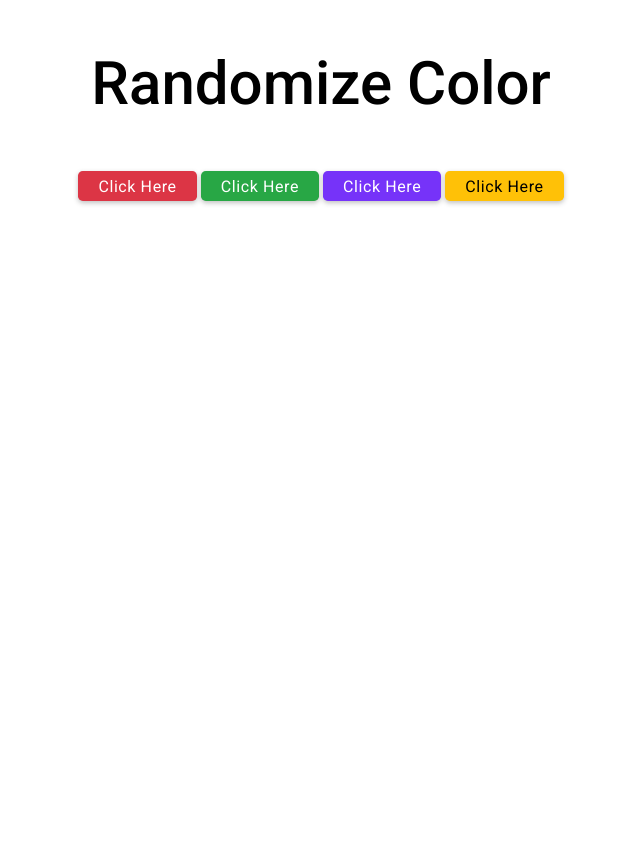
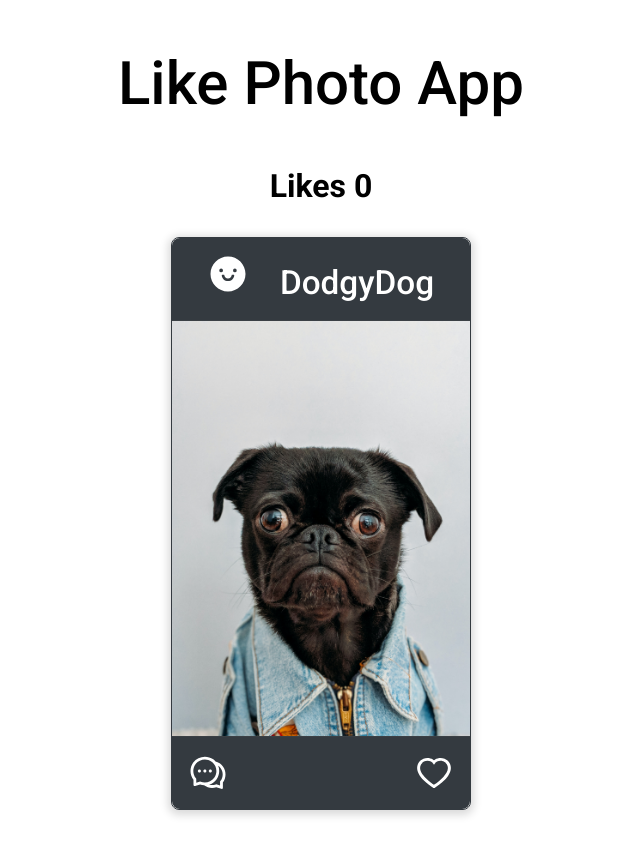
Before and after one commit to ArfinHasib/React-Projects, a React (Create React App) app: page / in a window 1280 px wide. Shown: the whole page, without its empty margins (319-959 px from the left). Before the commit the page ends 800 px from the top, so only its background shows below. Built offline with nearby package versions, Linux system fonts and the light colour scheme.

Commit message:
03-LikeMyPhoto

```diff
--- a/package.json
+++ b/package.json
@@ -8,6 +8,7 @@
     "@testing-library/user-event": "^13.5.0",
     "react": "^18.2.0",
     "react-dom": "^18.2.0",
+    "react-icons": "^4.12.0",
     "react-scripts": "5.0.1",
     "web-vitals": "^2.1.4"
   },
--- a/src/App.js
+++ b/src/App.js
@@ -1,13 +1,14 @@
 import './App.css';
-import RandomizeColor from './projects/02-randomize-color/RandomizeColor';
+import LikeMyPhoto from './projects/0.-like-my-photo/LikeMyPhoto';
+// import RandomizeColor from './projects/02-randomize-color/RandomizeColor';
 // import EsignatureApp from './projects/01-e-signature/EsignatureApp';
 
 function App() {
    return (
       <div className='App'>
          {/* <EsignatureApp /> */}
-
-         <RandomizeColor />
+         {/* <RandomizeColor /> */}
+         <LikeMyPhoto />
       </div>
    );
 }
--- /dev/null
+++ b/src/projects/0.-like-my-photo/LikeMyPhoto.jsx
@@ -0,0 +1,65 @@
+import React, { useState } from 'react';
+import Title from '../components/Title';
+
+import {
+   AiFillSmile,
+   AiFillHeart,
+   AiOutlineHeart,
+   AiOutlineComment,
+} from 'react-icons/ai';
+
+import Doggy from './img/dog.jpg';
+
+function LikeMyPhoto() {
+   const [like, setLike] = useState(false);
+   const [count, setCount] = useState(0);
+
+   const toggleLike = () => {
+      if (!like) {
+         setLike(true);
+         setCount(count + 1);
+      } else {
+         setLike(false);
+         setCount(count - 1);
+      }
+   };
+
+   return (
+      <div className='container text-center' style={{ height: '100vh' }}>
+         <Title text='Like Photo App' />
+         <Title classes='sub-title mb-2' text={`Likes ${count}`} />
+         <div
+            className='card card-dark m-auto shadow-sm'
+            style={{
+               width: 300,
+               cursor: 'pointer',
+            }}
+         >
+            <div className='card-header fs-xl'>
+               <AiFillSmile className='mr-2' />
+               <small className=''>DodgyDog</small>
+            </div>
+            <img
+               src={Doggy}
+               alt='img'
+               style={{ height: 'fit-content' }}
+               onDoubleClick={toggleLike}
+            />
+
+            <div
+               className='card-footer fs-xl d-flex'
+               style={{ justifyContent: 'space-between' }}
+            >
+               <AiOutlineComment />{' '}
+               {like ? (
+                  <AiFillHeart className='text-danger' onClick={toggleLike} />
+               ) : (
+                  <AiOutlineHeart onClick={toggleLike} />
+               )}
+            </div>
+         </div>
+      </div>
+   );
+}
+
+export default LikeMyPhoto;
--- a/src/projects/components/Title.jsx
+++ b/src/projects/components/Title.jsx
@@ -2,7 +2,7 @@ import React from 'react';
 
 export default function Title({ classes, text }) {
    return (
-      <h1 className={!classes ? 'title' : classes && 'title text-center'}>
+      <h1 className={!classes ? 'title' : classes || 'title text-center'}>
          {!text ? 'Title' : text}
       </h1>
    );
```
Also changed, not shown: src/projects/0.-like-my-photo/img/dog.jpg (added), 1 other file (tests, documents, lock files or other folders).
